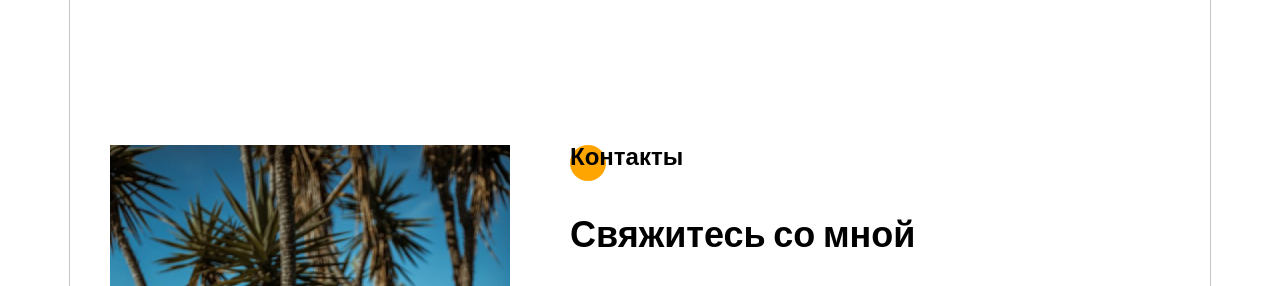
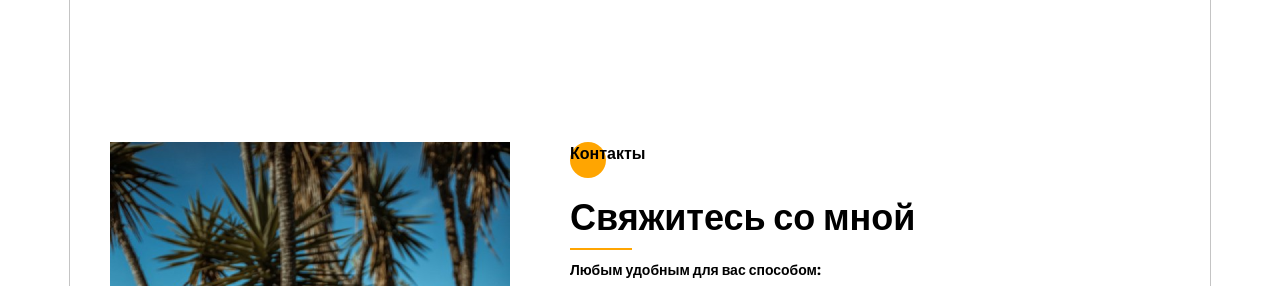
Before and after one commit to annatru-blov/FRONTEND-DEVELOPER-, a plain HTML site: page index.html in a window 1280 px wide. Shown: the part 1438-1724 px from the top of the page. Drawn offline with Linux system fonts and the light colour scheme.

Commit message:
docs: modifiedd css

```diff
--- a/css/style.css
+++ b/css/style.css
@@ -612,7 +612,7 @@ ul li {
   height: 36px;
   border-radius: 50%;
   background-color: #FFA501;
-  font-size: 24px;
+  font-size: 16px;
   font-weight: bold;
   color: black;
 }
@@ -798,6 +798,8 @@ ul li {
   font-weight: 700;
   font-size: 36px;
   line-height: 60px;
+  margin-top: 0;
+  margin-bottom: 0px;
 }
 
 .contact_subtitle {
@@ -821,7 +823,7 @@ ul li {
 
 .form-control {
   resize: none;
-  margin-bottom: 40px;
+  margin-bottom: 10px;
   margin-top: 60px;
   width: 585px;
   height: 190px;
```
